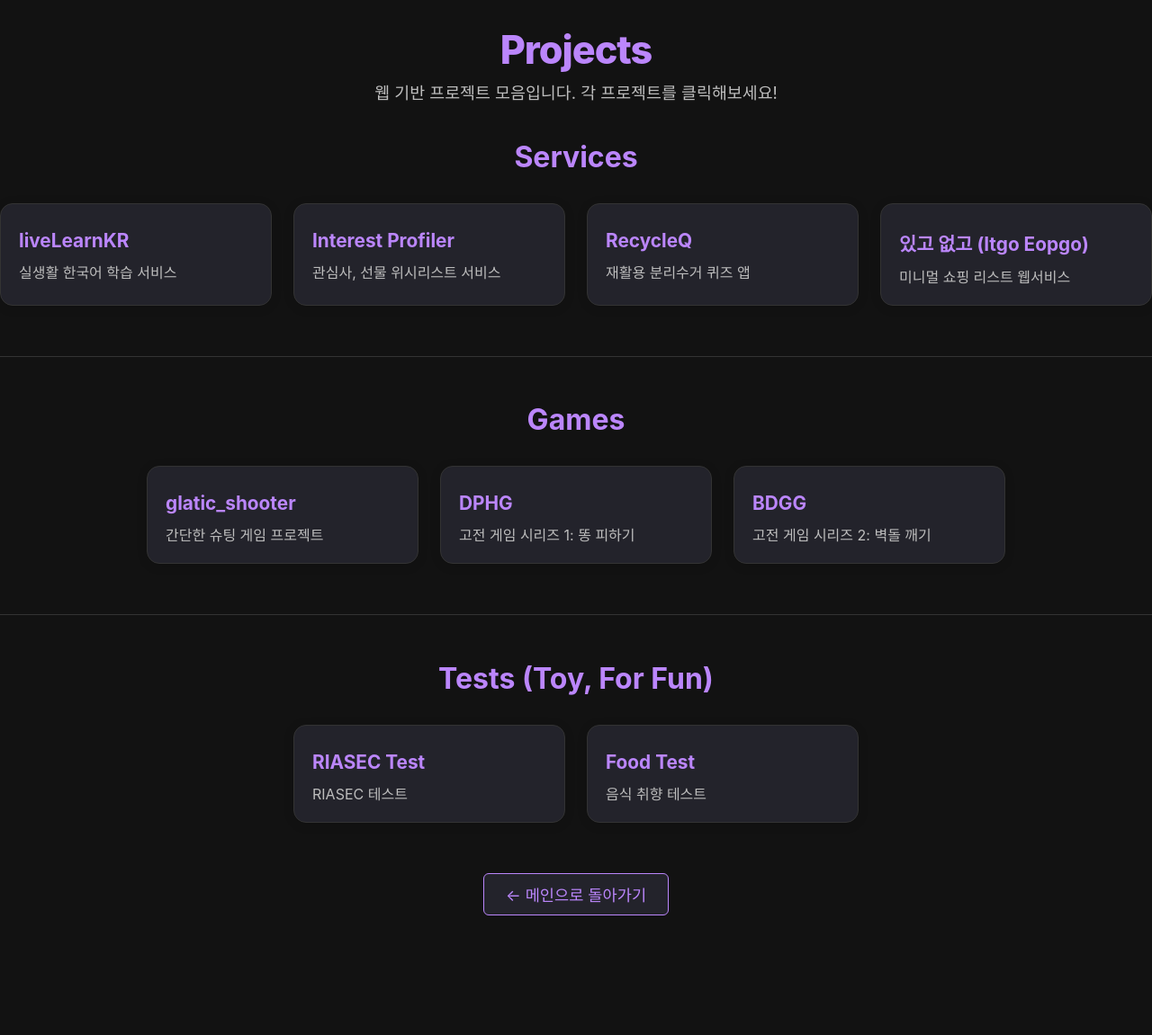
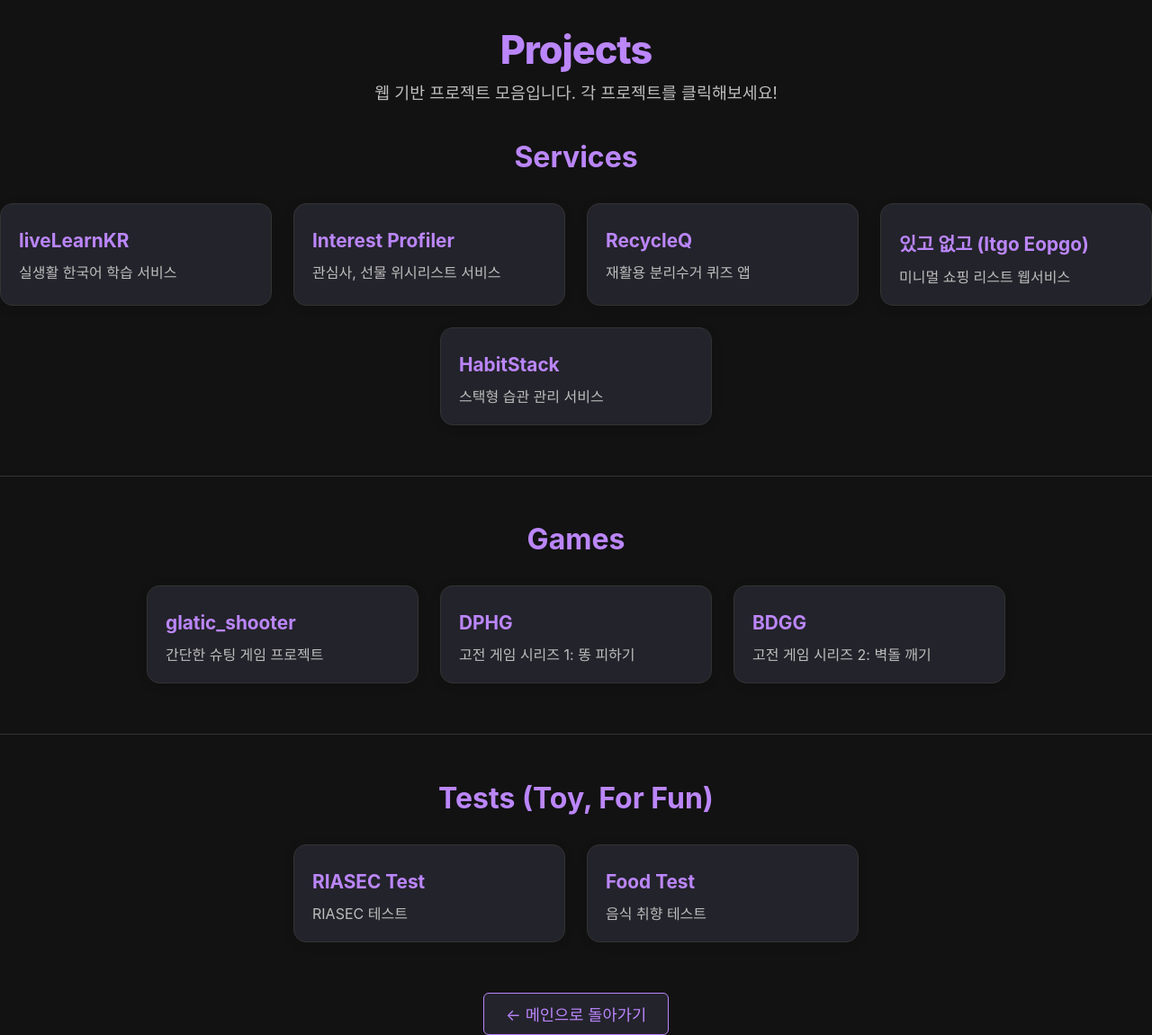
Before and after one commit to hojun313/hojun313.github.io, a Jekyll site: the page projects/index.html, which Jekyll copies as it is, in a window 1280 px wide. Shown: the whole page at 90% size. Built offline with Jekyll 4.4.1, drawn with Linux system fonts in a browser that asks for light colours; before the commit the page ends 1018 px from its top, so only the background shows below that.

Commit message:
Update index.html

```diff
--- a/projects/index.html
+++ b/projects/index.html
@@ -38,6 +38,12 @@
                     <a href="https://hojun313.github.io/Vintage-shopping-list/">
                         <h2>있고 없고 (Itgo Eopgo)</h2>
                         <p>미니멀 쇼핑 리스트 웹서비스</p>
+                    </a>
+                </li>
+                <li class="project-card">
+                    <a href="https://hojun313.github.io/HabitStack/">
+                        <h2>HabitStack</h2>
+                        <p>스택형 습관 관리 서비스</p>
                     </a>
                 </li>
             </ul>
```
